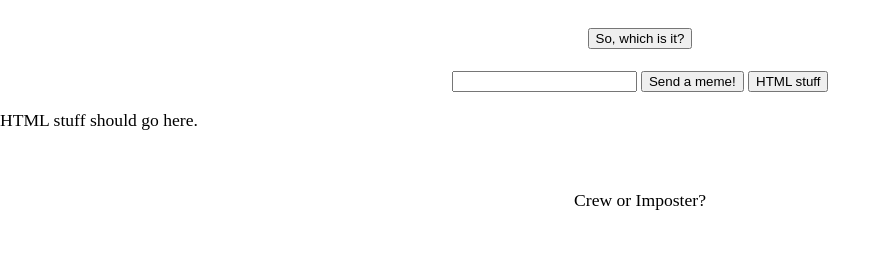
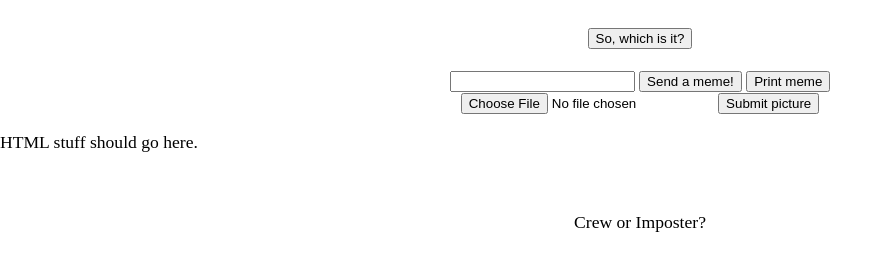
Before and after one commit to zferr8738/meme-table, a plain HTML site: page public/index.html in a window 1280 px wide. Shown: the part 73-344 px from the top of the page, without its empty margins (0-893 px from the left). Drawn offline with Linux system fonts and the light colour scheme.

Commit message:
WIP stage 2 multer

```diff
--- a/public/index.html
+++ b/public/index.html
@@ -16,7 +16,11 @@
 			<br></br>
 			<input id = "input" type="text"></input>
 			<button type="button" onclick="memeInsert()">Send a meme!</button>
-			<button type="button" onclick="resultToHTML()">HTML stuff</button>
+			<button type="button" onclick="resultToHTML()">Print meme</button>
+			<form action="/profile" method="post" enctype="multipart/form-data">
+				<input type="file" name="meme" />
+				<button type="button" onclick="submitPic()">Submit picture</button>
+			  </form>
 		</div>
 		<div id = "html">
 			<p>HTML stuff should go here.</p>
@@ -29,7 +33,19 @@
 
 
 		<script type="text/javascript">
+			function submitPic(){
+				var xhr = new XMLHttpRequest();
 
+				xhr.open("POST","http://localhost:3000/profile", true);
+				xhr.setRequestHeader("Content-Type", "application/x-www-form-urlencoded");
+
+				xhr.onreadystatechange = function() {
+        			if (this.readyState == XMLHttpRequest.DONE && this.status == 200) {
+       				}
+				};
+
+				xhr.send();
+			}
 			function crewOrImp(){
 				var xhr = new XMLHttpRequest();
 
@@ -70,7 +86,7 @@
 
 				xhr.onreadystatechange = function() {
         			if (this.readyState == XMLHttpRequest.DONE && this.status == 200) {
-            			document.getElementById("html").innerHTML = "<img src ='" + this.responseText + "' alt = 'Crew Or Imposter' width = '300' height = '300'>";
+            			document.getElementById("html").innerHTML = "<img src ='" + this.responseText + "' alt = 'Meme' width = '300' height = '300'>";
        				}
 				}
 				xhr.send();
```
